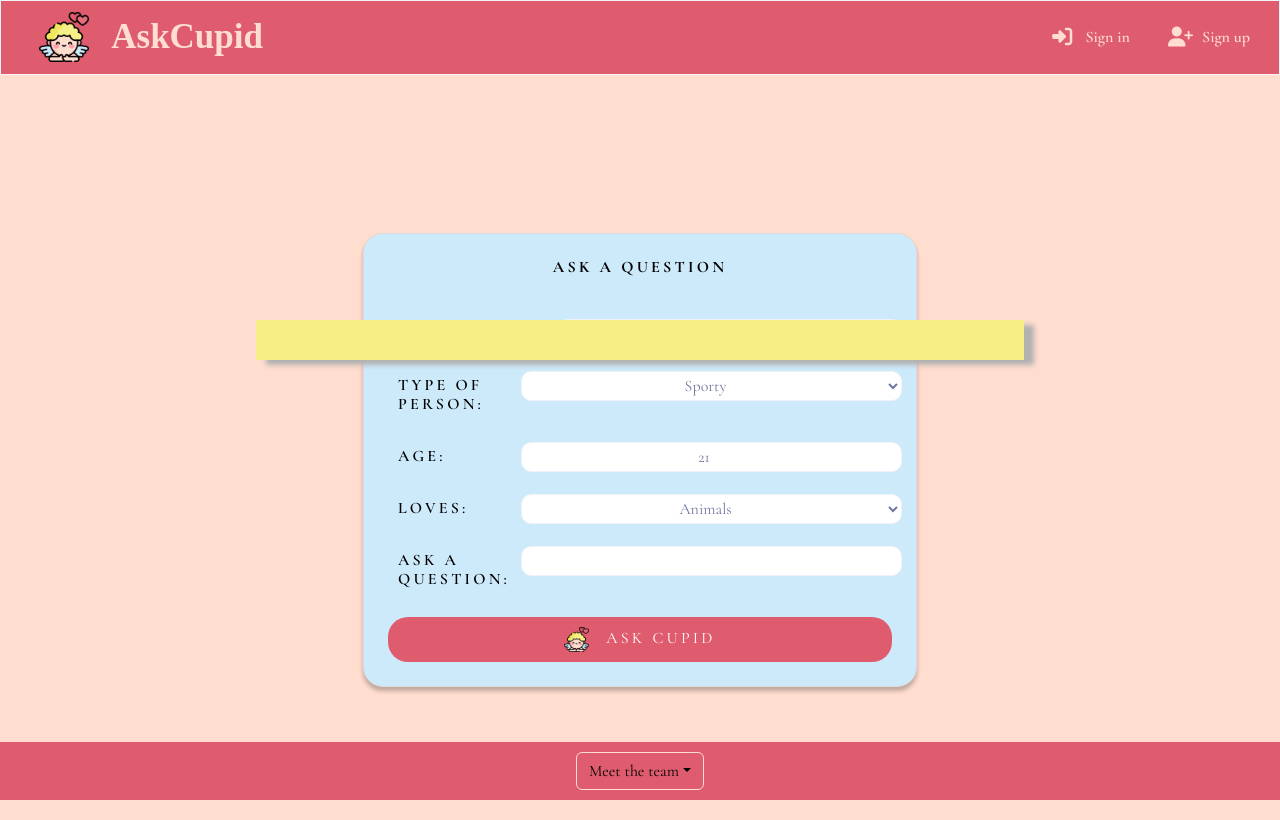
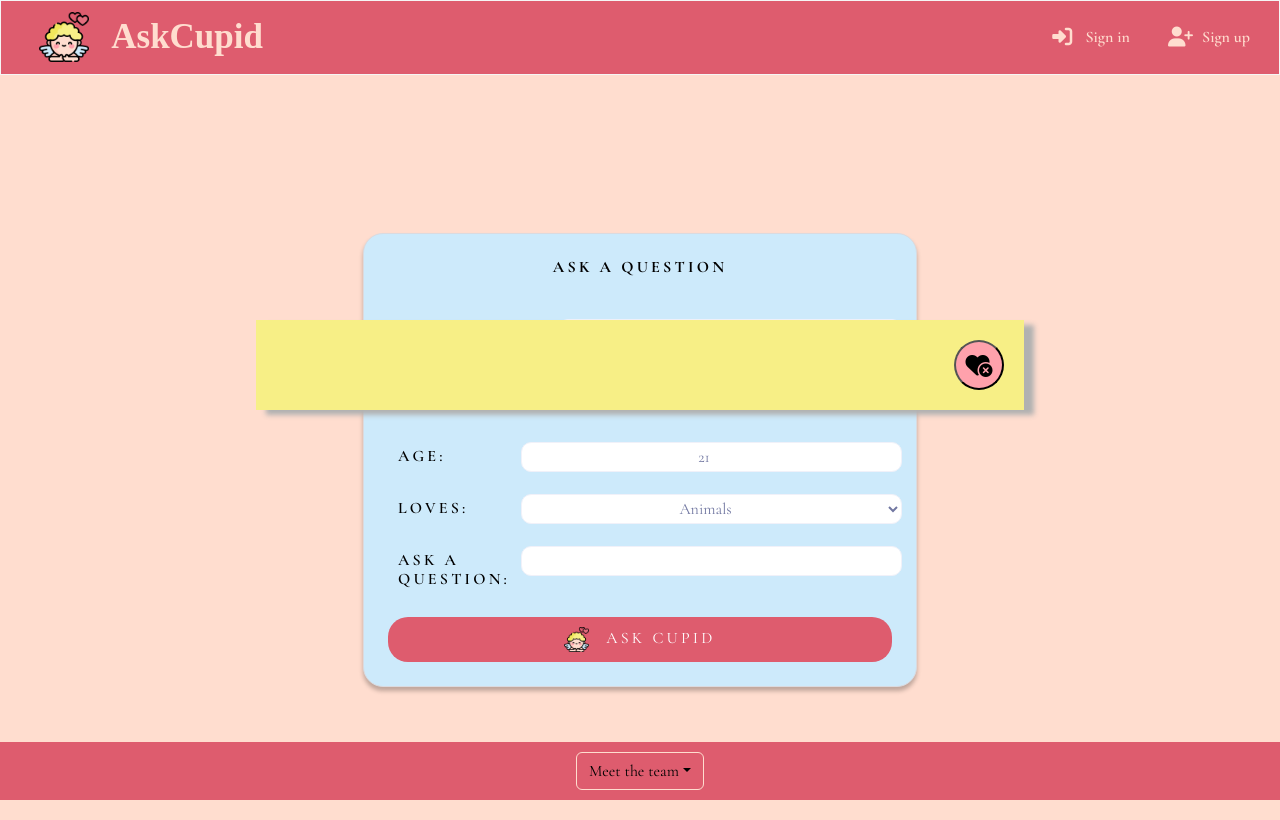
Before and after one commit to TaherCCG/chat-frontend, a React (Create React App) app: page /chatgptrequest in a window 1280 px wide. Built offline with nearby package versions, Linux system fonts and the light colour scheme; no server answers; a web font is replaced by a local one.

Commit message:
Add button to response

```diff
--- a/src/components/ChatGptRequest.js
+++ b/src/components/ChatGptRequest.js
@@ -149,7 +149,10 @@ const ChatGptRequest = () => {
           </Form>
         </Container>
       </Col>
-      <div className={appStyles.Response}> {response} </div>
+      <div className={appStyles.Response}>
+        {response}
+        <button><i className="fa-solid fa-heart-circle-xmark"></i></button>
+      </div>
     </Row>
   );
 }
```
